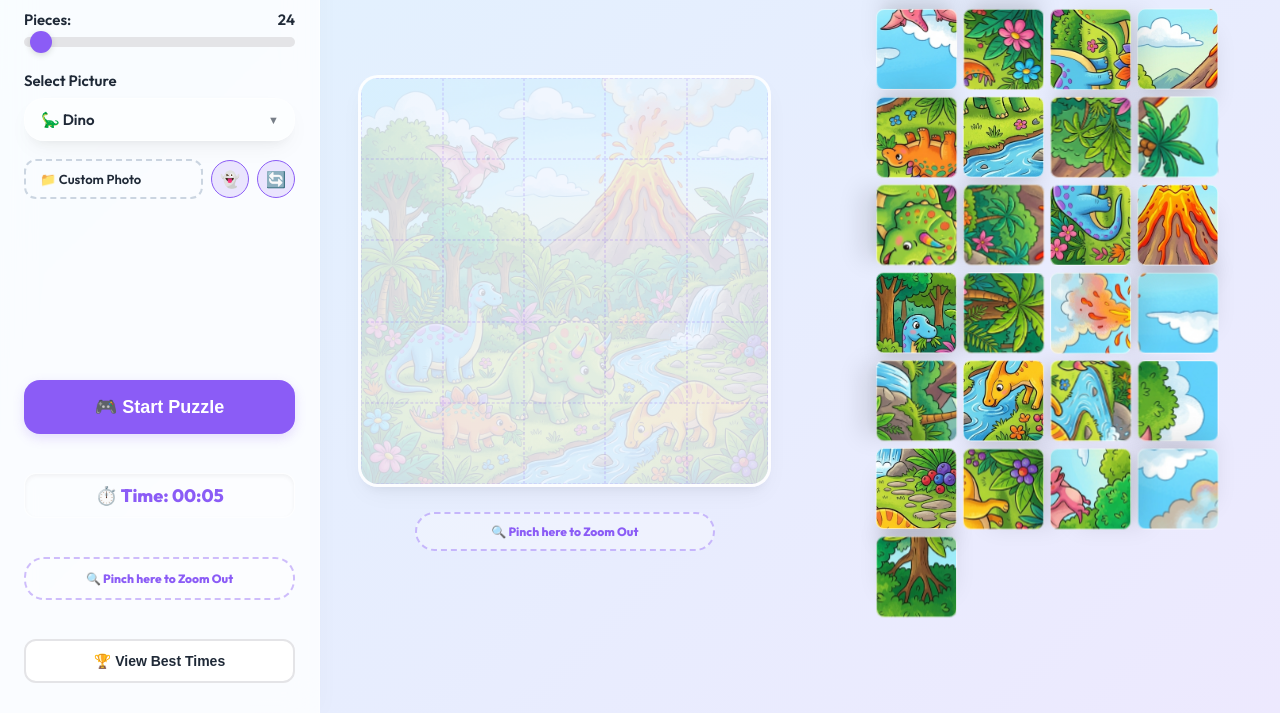
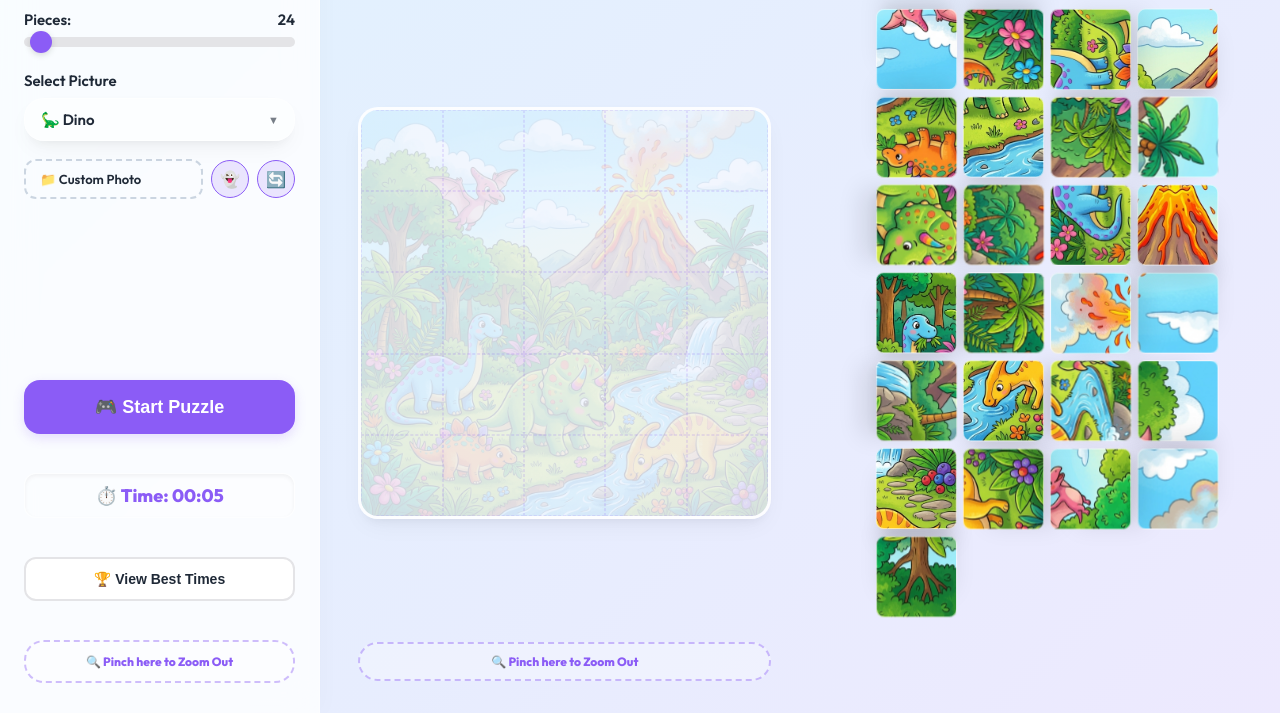
Before and after one commit to tboats/kids-puzzle, a plain HTML site: page index.html in a window 1280 px wide. Shown: the part 87-800 px from the top of the page. Drawn offline with Linux system fonts and the light colour scheme.

Commit message:
fix(touch): allow multi-touch zoom and relocate board zoom zone below board container

```diff
--- a/game.js
+++ b/game.js
@@ -187,9 +187,10 @@ function init() {
     window.addEventListener('pointermove', onPointerMove, { passive: false });
     window.addEventListener('pointerup', onPointerUp);
 
-    // Prevent double-tap zoom on iOS Safari inside the game workspace
+    // Prevent double-tap zoom on iOS Safari inside the game workspace (except for multi-touch gestures)
     let lastTouchStart = 0;
     workspace.addEventListener('touchstart', (e) => {
+        if (e.touches.length > 1) return; // Do NOT prevent multi-touch (pinch) gestures!
         const now = Date.now();
         if (now - lastTouchStart <= 300) {
             e.preventDefault();
--- a/index.html
+++ b/index.html
@@ -57,25 +57,27 @@
                 <div class="stat-item">⏱️ Time: <span id="timer-display">00:00</span></div>
             </div>
 
+            <button id="btn-scores" class="btn-secondary" style="margin-top: 15px; width: 100%;">🏆 View Best Times</button>
+
             <!-- Zoom & Pan Helper for iPads -->
-            <div id="zoom-safe-zone">
+            <div id="zoom-safe-zone" style="margin-top: 15px;">
                 🔍 Pinch here to Zoom Out
             </div>
-            <button id="btn-scores" class="btn-secondary" style="margin-top: 15px; width: 100%;">🏆 View Best Times</button>
         </aside>
 
         <!-- Main Workspace -->
         <main id="workspace">
             <!-- Play Board -->
-            <div class="board-container-wrapper" id="board-container">
+            <div id="board-container">
                 <div id="puzzle-board">
                     <div id="board-ghost"></div>
                     <div id="board-grid-overlay"></div>
                 </div>
-                <!-- Zoom & Pan Helper right under the board -->
-                <div id="board-zoom-safe-zone">
-                    🔍 Pinch here to Zoom Out
-                </div>
+            </div>
+
+            <!-- Zoom & Pan Helper right under the board -->
+            <div id="board-zoom-safe-zone">
+                🔍 Pinch here to Zoom Out
             </div>
 
             <!-- Scattered pieces will be dynamically appended here in #pieces-layer -->
--- a/style.css
+++ b/style.css
@@ -244,10 +244,8 @@ input[type="range"]::-webkit-slider-thumb:hover {
     width: 43%; /* Reduced by 5% to fit better on iPads */
     height: 75%; /* Reduced by 5% to fit better on iPads */
     display: flex;
-    flex-direction: column;
     justify-content: center;
     align-items: center;
-    gap: 15px;
     z-index: 1;
 }
 
@@ -731,7 +729,11 @@ input[type="range"]::-webkit-slider-thumb:hover {
 
 /* Board Zoom Safe Zone directly under puzzle */
 #board-zoom-safe-zone {
-    margin-top: 10px;
+    position: absolute;
+    left: 4%;
+    bottom: 4%;
+    width: 43%;
+    box-sizing: border-box;
     padding: 10px 20px;
     border: 2px dashed rgba(139, 92, 246, 0.4);
     border-radius: var(--border-radius);
@@ -745,10 +747,19 @@ input[type="range"]::-webkit-slider-thumb:hover {
     user-select: none;
     -webkit-user-select: none;
     transition: background 0.2s;
-    width: 90%;
-    max-width: 300px;
+    z-index: 10;
 }
 
 #board-zoom-safe-zone:hover {
     background: rgba(139, 92, 246, 0.05);
 }
+
+@media (max-width: 768px) {
+    #board-zoom-safe-zone {
+        position: relative;
+        left: 0;
+        bottom: 0;
+        width: 90%;
+        margin: 15px auto;
+    }
+}
```
